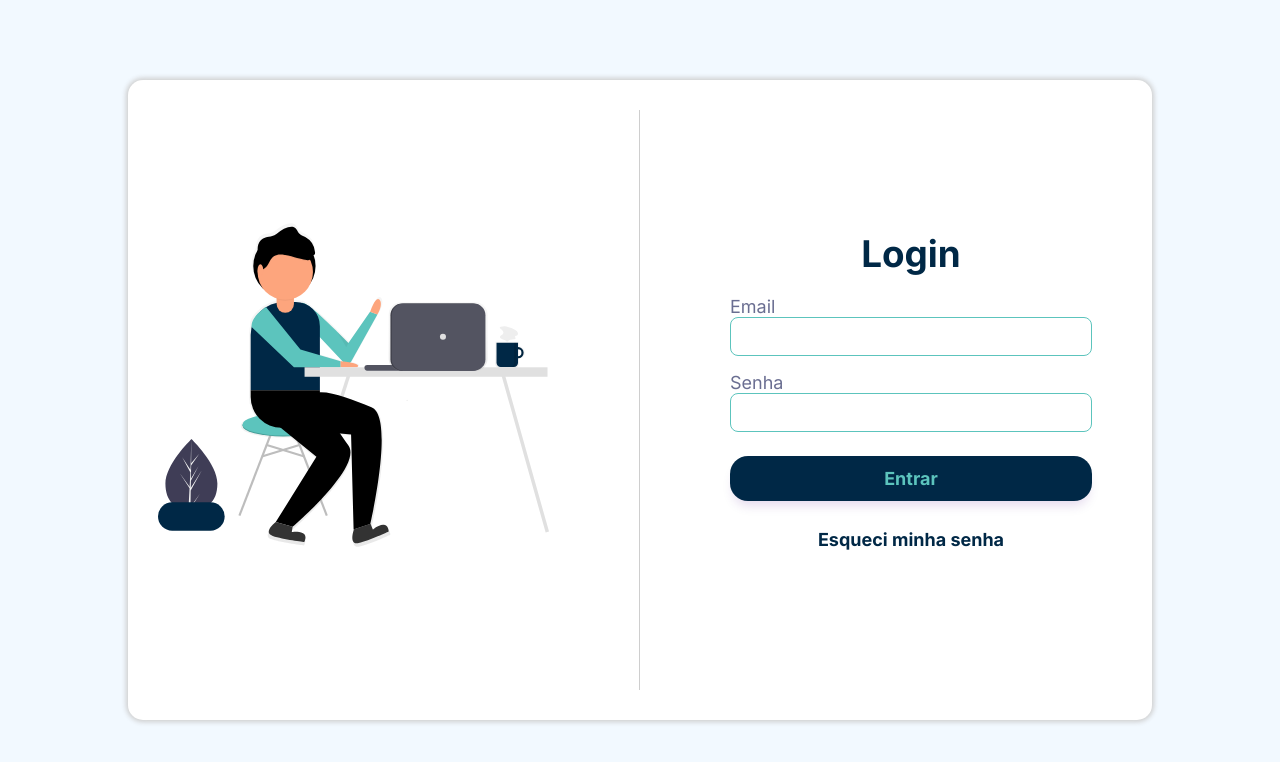
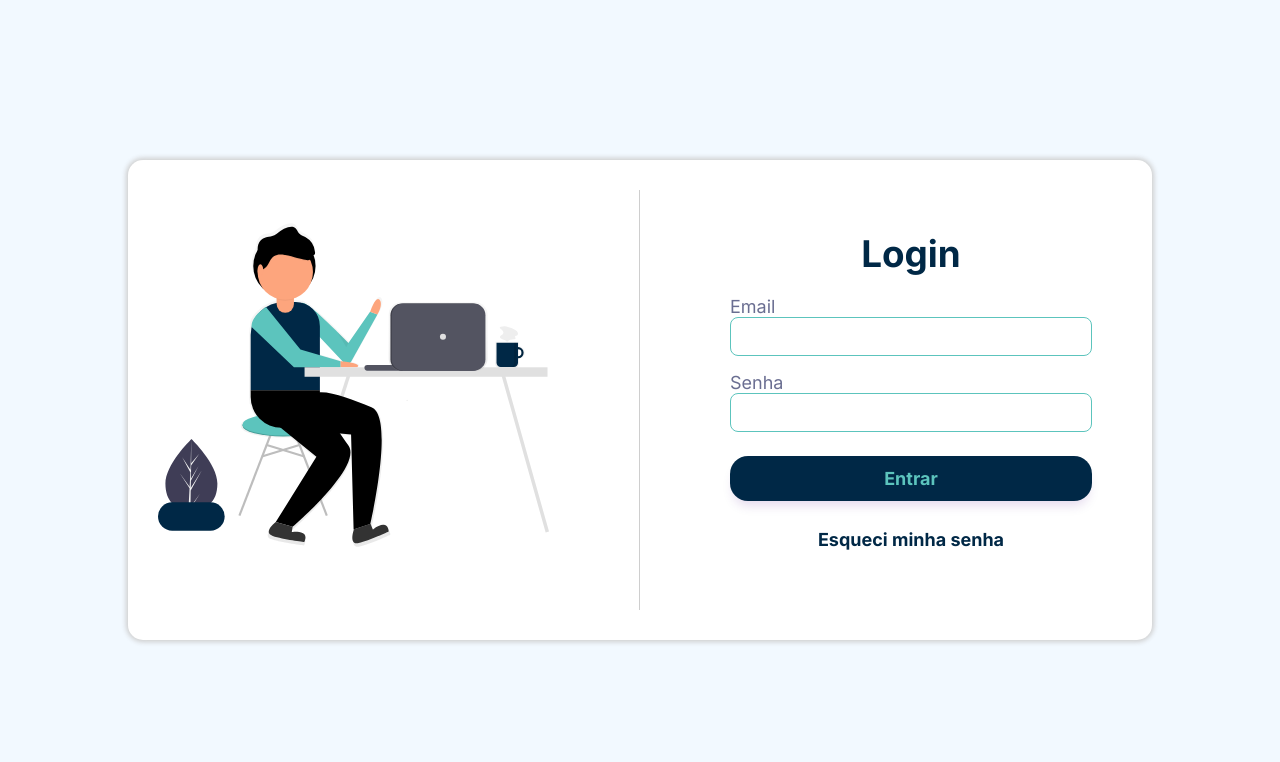
Before and after one commit to JN-Almeida/DashboardPanel, a React (Vite) app: page /login in a window 1280 px wide. Shown: the top 762 px of the page. Built offline with nearby package versions, Linux system fonts and the light colour scheme.

Commit message:
adjusti page login

```diff
--- a/src/pages/login/styles.ts
+++ b/src/pages/login/styles.ts
@@ -8,7 +8,7 @@ export const Container = styled.section`
 
 export const ContainerLogin = styled.div`
   background-color: #fff;
-  height: 80vh;
+  height: 60vh;
   width: 80vw;
   max-width: 1388px;
   margin: 0 auto;
```
